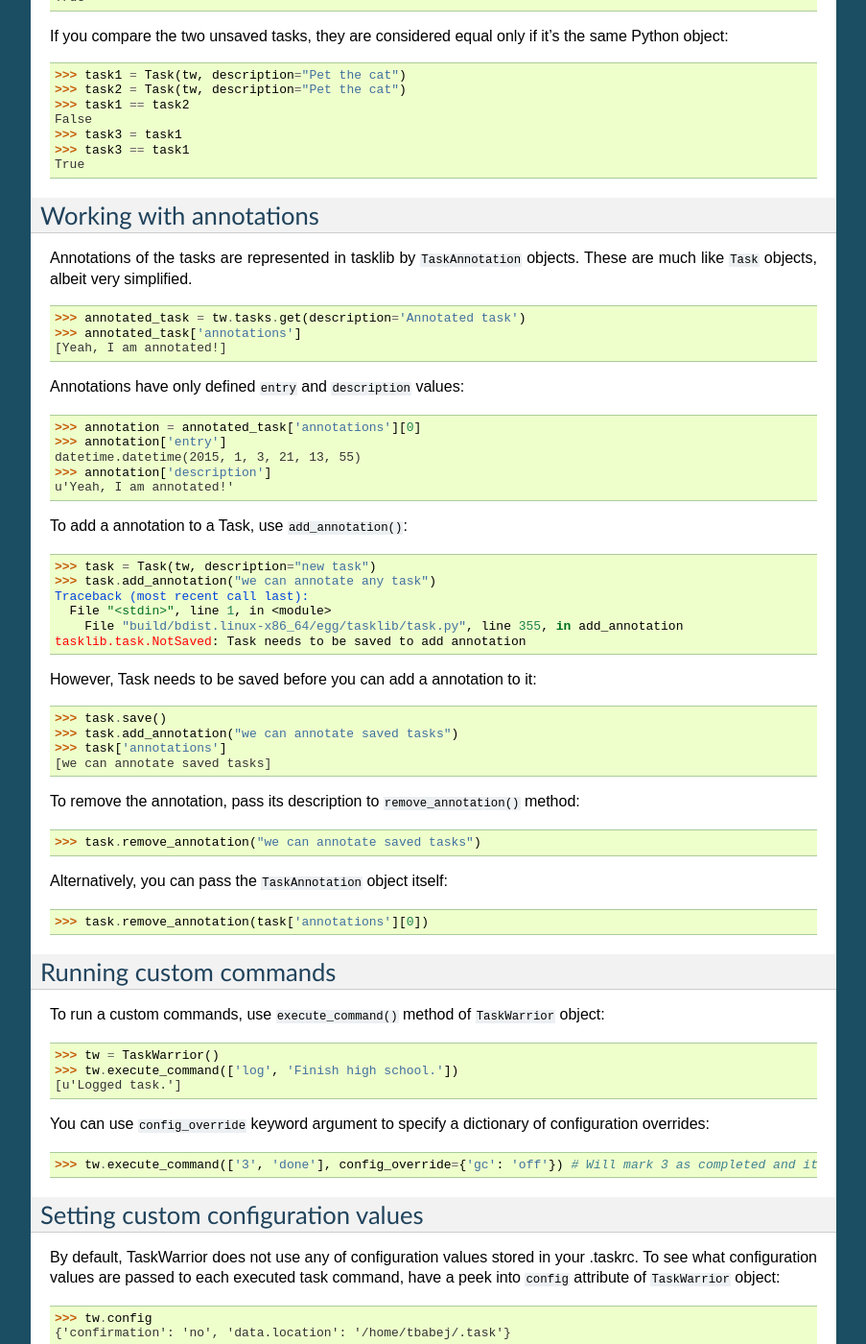
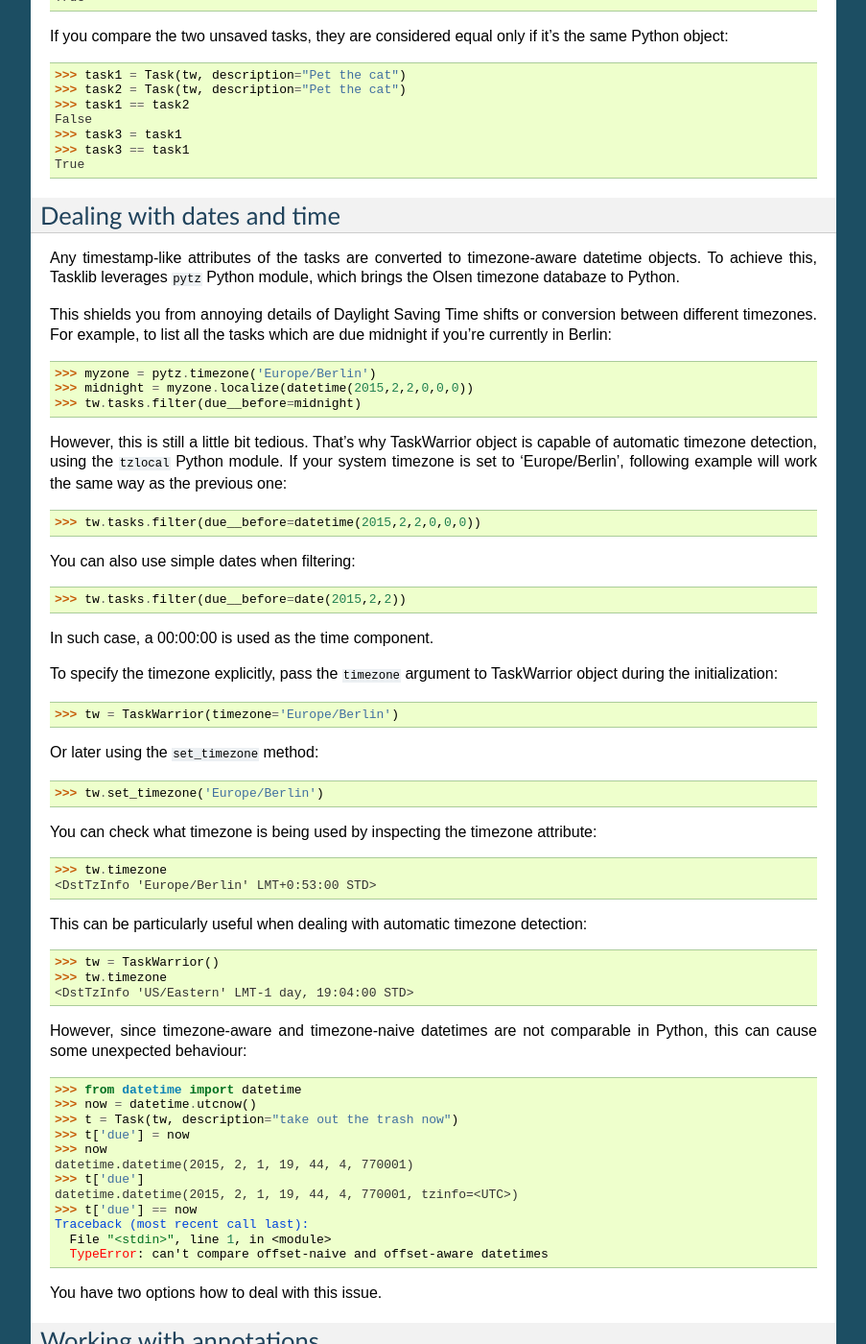
Before and after one commit to GothenburgBitFactory/tasklib, a Sphinx documentation site: the page built from docs/index.rst, in a window 1280 px wide and 1400 px high, scrolled down 4246 px. Shown: the whole window at 96% size, without its empty margins (198-1101 px from the left). Built offline with Sphinx 7.4.7, drawn with Linux system fonts in a browser that asks for light colours; some of the changed text lies outside the part shown.

Commit message:
Add documentation for localized timezones

```diff
--- a/docs/index.rst
+++ b/docs/index.rst
@@ -239,6 +239,72 @@ same Python object::
     >>> task3 == task1
     True
 
+Dealing with dates and time
+---------------------------
+
+Any timestamp-like attributes of the tasks are converted to timezone-aware
+datetime objects. To achieve this, Tasklib leverages ``pytz`` Python module,
+which brings the Olsen timezone databaze to Python.
+
+This shields you from annoying details of Daylight Saving Time shifts
+or conversion between different timezones. For example, to list all the
+tasks which are due midnight if you're currently in Berlin:
+
+    >>> myzone = pytz.timezone('Europe/Berlin')
+    >>> midnight = myzone.localize(datetime(2015,2,2,0,0,0))
+    >>> tw.tasks.filter(due__before=midnight)
+
+However, this is still a little bit tedious. That's why TaskWarrior object
+is capable of automatic timezone detection, using the ``tzlocal`` Python
+module. If your system timezone is set to 'Europe/Berlin', following example
+will work the same way as the previous one:
+
+    >>> tw.tasks.filter(due__before=datetime(2015,2,2,0,0,0))
+
+You can also use simple dates when filtering:
+
+    >>> tw.tasks.filter(due__before=date(2015,2,2))
+
+In such case, a 00:00:00 is used as the time component.
+
+To specify the timezone explicitly, pass the ``timezone`` argument to
+TaskWarrior object during the initialization:
+
+    >>> tw = TaskWarrior(timezone='Europe/Berlin')
+
+Or later using the ``set_timezone`` method:
+
+    >>> tw.set_timezone('Europe/Berlin')
+
+You can check what timezone is being used by inspecting the timezone attribute:
+
+    >>> tw.timezone
+    <DstTzInfo 'Europe/Berlin' LMT+0:53:00 STD>
+
+This can be particularly useful when dealing with automatic timezone detection:
+
+    >>> tw = TaskWarrior()
+    >>> tw.timezone
+    <DstTzInfo 'US/Eastern' LMT-1 day, 19:04:00 STD>
+
+However, since timezone-aware and timezone-naive datetimes are not comparable
+in Python, this can cause some unexpected behaviour:
+
+    >>> from datetime import datetime
+    >>> now = datetime.utcnow()
+    >>> t = Task(tw, description="take out the trash now")
+    >>> t['due'] = now
+    >>> now
+    datetime.datetime(2015, 2, 1, 19, 44, 4, 770001)
+    >>> t['due']
+    datetime.datetime(2015, 2, 1, 19, 44, 4, 770001, tzinfo=<UTC>)
+    >>> t['due'] == now
+    Traceback (most recent call last):
+      File "<stdin>", line 1, in <module>
+      TypeError: can't compare offset-naive and offset-aware datetimes
+
+You have two options how to deal with this issue.
+
 Working with annotations
 ------------------------
 
```
